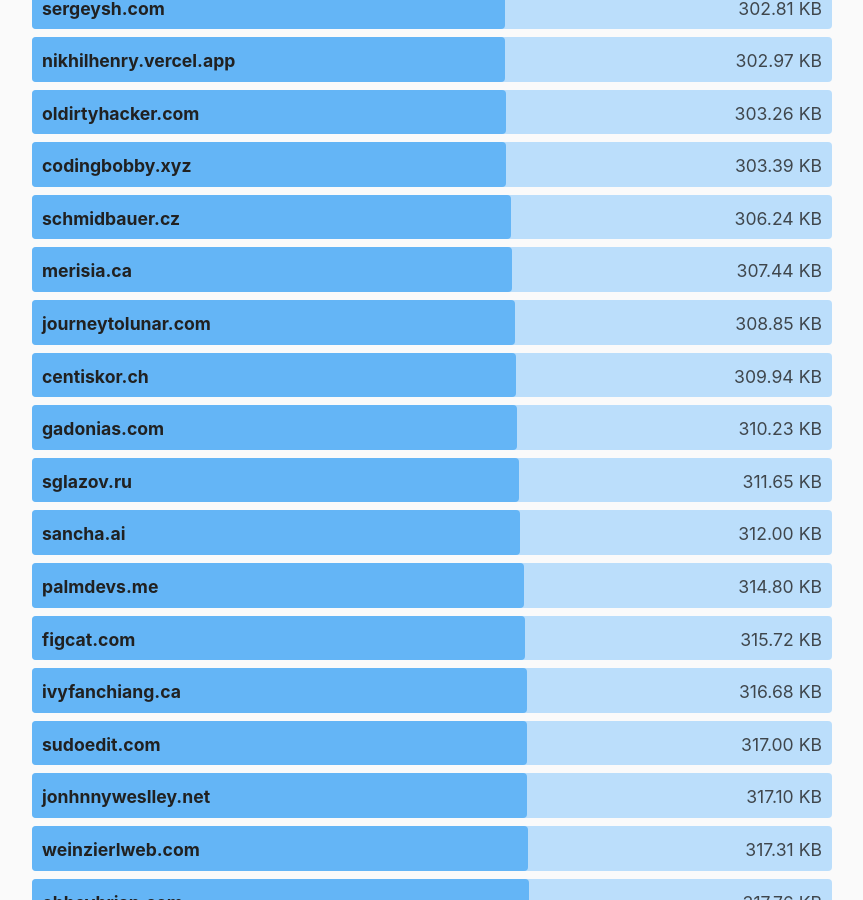
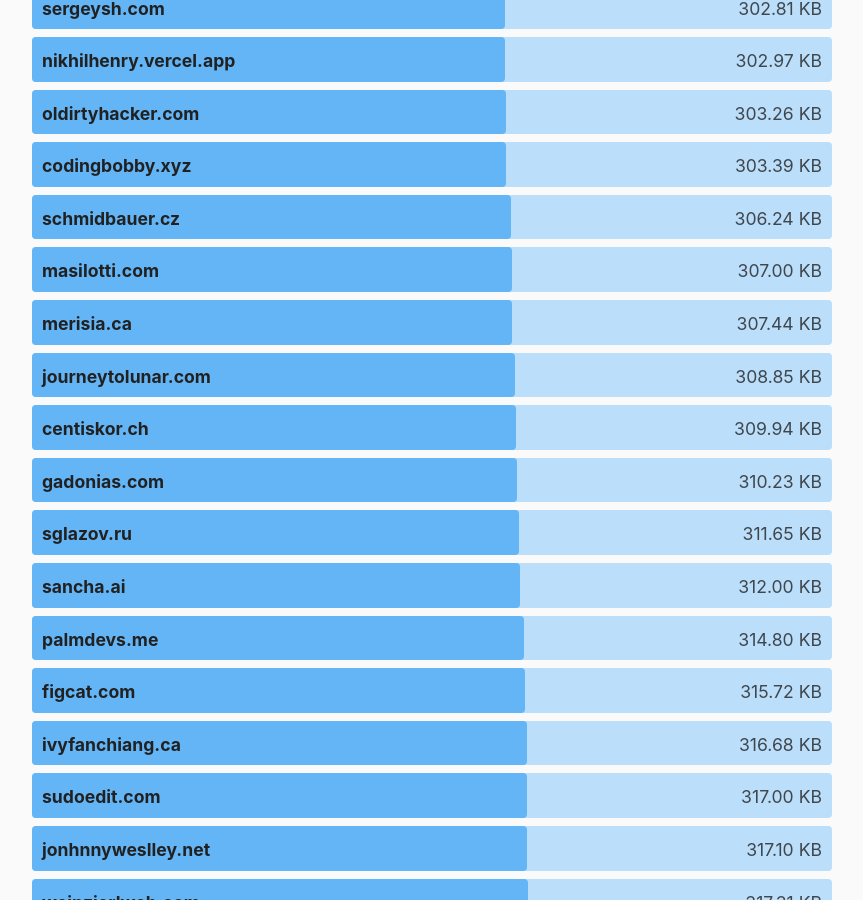
Before and after one commit to kevquirk/512kb.club, a Jekyll site: the page built from index.md, in a window 1280 px wide and 900 px high, scrolled down 41044 px. Shown: the whole window, without its empty margins (208-1071 px from the left). Built offline with Jekyll 4.4.1, drawn with Linux system fonts in a browser that asks for light colours.

Commit message:
Add masilotti.com to sites.yml
https://radar.cloudflare.com/scan/595f268d-b57d-44cc-b067-3b11bf00fe7e/summary

```diff
--- a/_data/sites.yml
+++ b/_data/sites.yml
@@ -4432,3 +4432,8 @@
   url: https://zwieratko.sk/
   size: 30.94
   last_checked: 2025-05-18
+
+- domain: masilotti.com
+  url: https://masilotti.com/
+  size: 307
+  last_checked: 2025-09-18
```
